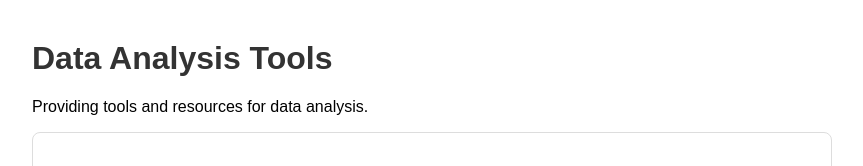
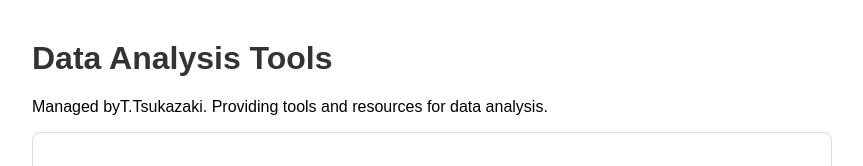
Before and after one commit to takafumi-tsukazaki/takafumi-tsukazaki.github.io, a plain HTML site: page index.html in a window 1280 px wide. Shown: the top 166 px of the page, without its empty margins (208-1071 px from the left). Drawn offline with Linux system fonts and the light colour scheme.

Commit message:
Update index.html
記載追加

```diff
--- a/index.html
+++ b/index.html
@@ -12,7 +12,7 @@
 </head>
 <body>
   <h1>Data Analysis Tools</h1>
-  <p>Providing tools and resources for data analysis.</p>
+  <p>Managed byT.Tsukazaki. Providing tools and resources for data analysis.</p>
 
   <div class="tool-card">
     <h2>MMM Function Visualizer</h2>
```
